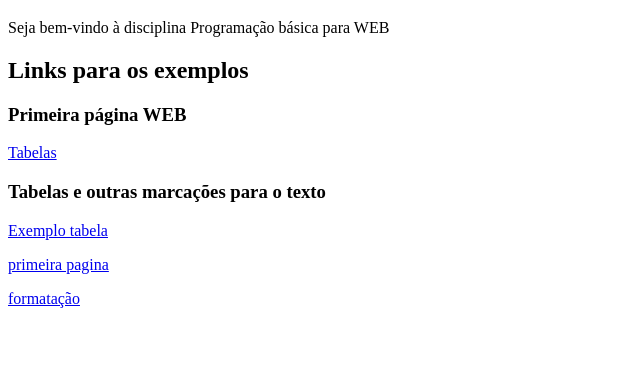
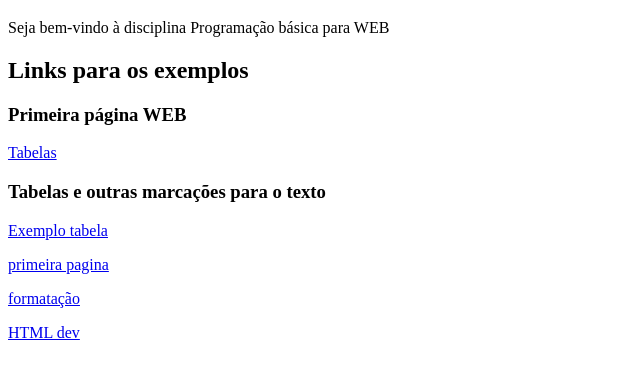
Before and after one commit to carlosdesalima/integra-o-, a plain HTML site: page index.html in a window 1280 px wide. Shown: the part 61-440 px from the top of the page, without its empty margins (0-640 px from the left). Drawn offline with Linux system fonts and the light colour scheme.

Commit message:
html link

```diff
--- a/index.html
+++ b/index.html
@@ -27,5 +27,9 @@
    <p>
     <a href="formatação.html">formatação</a>
    </p>
+   <p><a href="helloworld.html">HTML dev</a></p>
+
+
+
 </body>
 </html>
```
